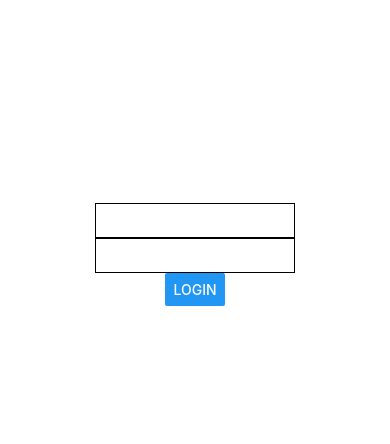
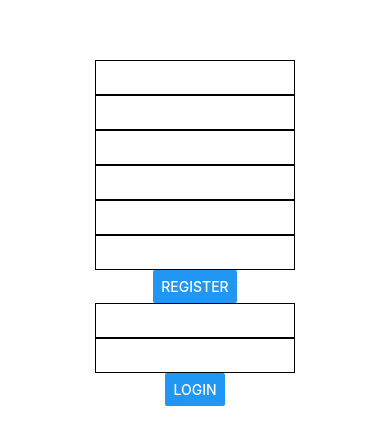
Before and after one commit to HoromneaTudor/Assist-TechChalange, a React Native app: screen / in a window 390 px wide. Shown: the part 168-612 px from the top of the page. Built offline with nearby package versions, Linux system fonts and the light colour scheme.

Commit message:
login/register implementation

```diff
--- a/App.js
+++ b/App.js
@@ -1,13 +1,101 @@
 import { StatusBar } from 'expo-status-bar';
 import React from 'react';
 import { Image, StyleSheet, Text, View, SafeAreaView, Button, Alert,TextInput} from 'react-native';
+import Axios from 'axios'
 
 export default function App() {
-  const [email, onChangeEmail] = React.useState("");
-  const [password, onChangePass] = React.useState("");
+  const [first_name_req,onChangeFirstNameReq] = React.useState("");
+  const [second_name_req,onChangeSecondNameReq] = React.useState("");
+  const [email_req, onChangeEmailReq] = React.useState("");
+  const [phone_req,onChangePhoneReq] = React.useState("");
+  const [password_req, onChangePassReq] = React.useState("");
+  const [username_req,onChangeUsernameReq] = React.useState("");
+
+  const [email,onChangeEmail] = React.useState("");
+  const [password,onChangePass] = React.useState("");
+
+  const [loginStatus,setLoginStatus] = React.useState("");
+
+  const register =()=>{
+    Axios.post('http://localhost:3001/register',
+    {
+        first_name: first_name_req,
+        second_name: second_name_req,
+        email: email_req,
+        phone: phone_req,
+        username: username_req,
+        password: password_req
+    }).then((response)=>{
+      console.log(response);
+    });
+  };
+
+  const login=()=>{
+    Axios.post('http://localhost:3001/login',
+    {
+        email: email,
+        password: password
+
+    }).then((response)=>{
+      console.log(response);
+      if(response.data.message)
+      {
+
+        setLoginStatus(response.data.message);
+        //console.log(response.data.message);
+
+
+
+      }
+      else{
+        setLoginStatus(response.data[0].username);
+        //console.log(response.data[0].username);
+
+        //console.log(typeof(response));
+        //console.log(response[0].lenght);
+      }
+    });
+  };
 
   return (
     <SafeAreaView style={styles.container}>
+
+
+      <TextInput
+        style={styles.input}
+        onChangeText={onChangeFirstNameReq}
+        value={first_name_req}
+      />
+      <TextInput
+        style={styles.input}
+        onChangeText={onChangeSecondNameReq}
+        value={second_name_req}
+      />
+      <TextInput
+        style={styles.input}
+        onChangeText={onChangeEmailReq}
+        value={email_req}
+      />
+      <TextInput
+        style={styles.input}
+        onChangeText={onChangePhoneReq}
+        value={phone_req}
+      />
+      <TextInput
+        style={styles.input}
+        onChangeText={onChangeUsernameReq}
+        value={username_req}
+      />
+      <TextInput
+        style={styles.input}
+        onChangeText={onChangePassReq}
+        value={password_req}
+      />
+
+      <Button title='Register' style={styles.buttonlgn} onPress={register}></Button>
+
+
+
     <TextInput
         style={styles.input}
         onChangeText={onChangeEmail}
@@ -19,8 +107,11 @@ export default function App() {
         value={password}
       />
 
-      <Button title='Login' style={styles.buttonlgn}></Button>
+      <Button title='Login' style={styles.buttonlgn} onPress={login}></Button>
+
+      <h1>{loginStatus}</h1>
     </SafeAreaView>
+
   );
 }
 
--- a/package.json
+++ b/package.json
@@ -8,7 +8,9 @@
     "eject": "expo eject"
   },
   "dependencies": {
+    "axios": "^0.21.1",
     "body-parser": "^1.19.0",
+    "cors": "^2.8.5",
     "expo": "~40.0.0",
     "expo-status-bar": "~1.0.3",
     "express": "^4.17.1",
```
Also changed, not shown: 2 other files (tests, documents, lock files or other folders).
